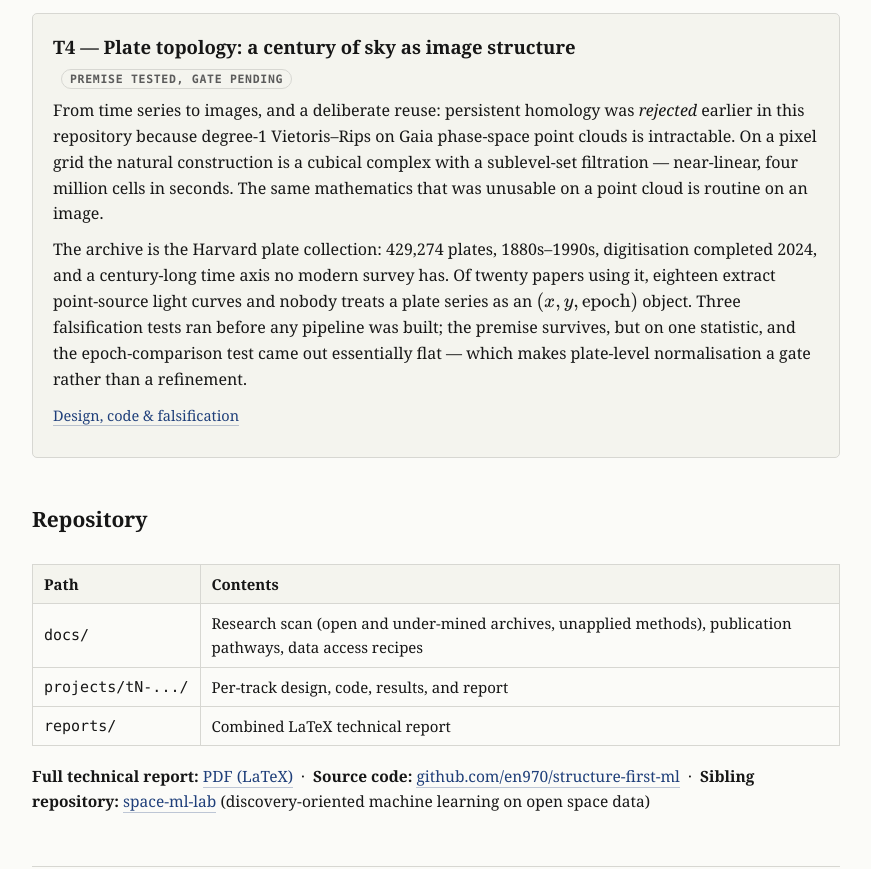
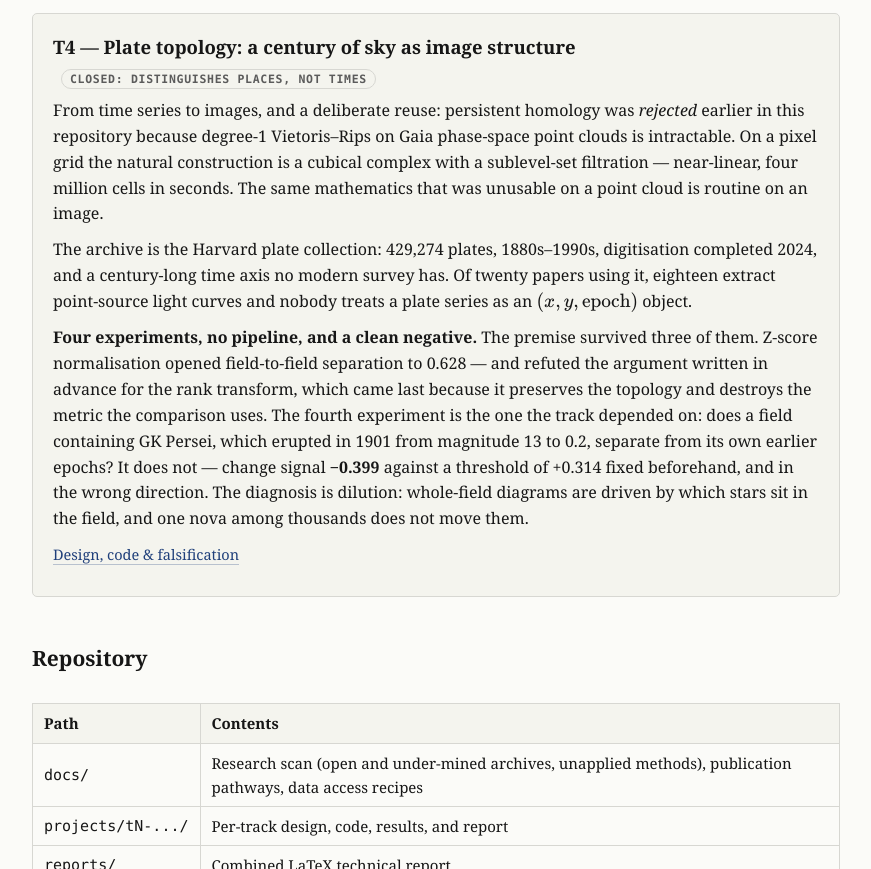
Before and after one commit to en970/structure-first-ml, a plain HTML site: page index.html in a window 1280 px wide. Shown: the part 2526-3395 px from the top of the page, without its empty margins (204-1075 px from the left). Drawn offline with nearby package versions, Linux system fonts and the light colour scheme.

Commit message:
Bring the report and landing page in line with T4 closing
Both still described T4 as awaiting a gate. The chapter now carries both gates: normalisation
passed at 0.628 on z-score while refuting the argument written for the rank transform, which
came last because it preserves the topology and destroys the metric bottleneck distance is
computed on; and the temporal gate failed at -0.399 against a threshold of +0.314 fixed in
advance, in the wrong direction, on a field containing a thirteen-magnitude nova.

The audit of that failure is included rather than used to overturn it. The distributions are
skewed, median and mean disagree, and the control has zero-distance pairs -- reasons to
distrust the number, not to renegotiate a criterion that was fixed beforehand for exactly
that purpose.

Diagnosis recorded as dilution rather than topology: whole-field diagrams are driven by which
stars sit in a field, which does not change with epoch.

```diff
--- a/index.html
+++ b/index.html
@@ -149,7 +149,7 @@ where it should not. Both predictions are reported.</p>
 </div>
 
 <div class="proj">
-  <h3>T4 — Plate topology: a century of sky as image structure <span class="tag running">premise tested, gate pending</span></h3>
+  <h3>T4 — Plate topology: a century of sky as image structure <span class="tag">closed: distinguishes places, not times</span></h3>
   <p>From time series to images, and a deliberate reuse: persistent homology was <em>rejected</em>
   earlier in this repository because degree-1 Vietoris–Rips on Gaia phase-space point clouds is
   intractable. On a pixel grid the natural construction is a cubical complex with a sublevel-set
@@ -158,9 +158,16 @@ where it should not. Both predictions are reported.</p>
   <p>The archive is the Harvard plate collection: 429,274 plates, 1880s–1990s, digitisation
   completed 2024, and a century-long time axis no modern survey has. Of twenty papers using it,
   eighteen extract point-source light curves and nobody treats a plate series as an
-  $(x, y, \text{epoch})$ object. Three falsification tests ran before any pipeline was built;
-  the premise survives, but on one statistic, and the epoch-comparison test came out essentially
-  flat — which makes plate-level normalisation a gate rather than a refinement.</p>
+  $(x, y, \text{epoch})$ object.</p>
+  <p><b>Four experiments, no pipeline, and a clean negative.</b> The premise survived three of
+  them. Z-score normalisation opened field-to-field separation to 0.628 — and refuted the
+  argument written in advance for the rank transform, which came last because it preserves the
+  topology and destroys the metric the comparison uses. The fourth experiment is the one the
+  track depended on: does a field containing GK Persei, which erupted in 1901 from magnitude 13
+  to 0.2, separate from its own earlier epochs? It does not — change signal <b>−0.399</b>
+  against a threshold of +0.314 fixed beforehand, and in the wrong direction. The diagnosis is
+  dilution: whole-field diagrams are driven by which stars sit in the field, and one nova among
+  thousands does not move them.</p>
   <p class="links"><a href="projects/t4-plate-topology/">Design, code &amp; falsification</a></p>
 </div>
 
```
Also changed, not shown: 2 other files.
